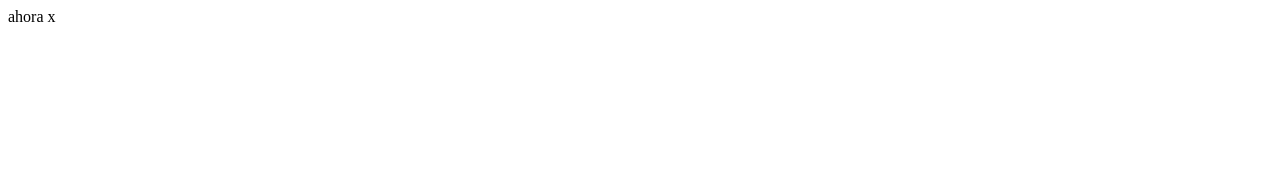
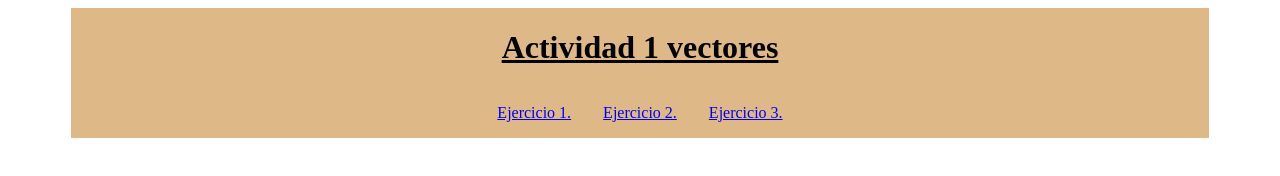
Before and after one commit to CarrizoThiago/FabioGOAT, a plain HTML site: page Index.html in a window 1280 px wide. Drawn offline with Linux system fonts and the light colour scheme.

Commit message:
3ra prueba

```diff
--- a/Index.html
+++ b/Index.html
@@ -1 +1,21 @@
-ahora x
+<!DOCTYPE html>
+<html lang="en">
+<head>
+    <meta charset="UTF-8">
+    <meta name="viewport" content="width=device-width, initial-scale=1.0">
+    <link rel="stylesheet" href="fabigoat.css">
+    <title>Document</title>
+</head>
+<body>
+    <div class="contenedor">
+        <div class="tit"><h1>Actividad 1 vectores</h1></div>
+        <div class="papuindice">
+            <p><a href="ejer1.html">Ejercicio 1.</a></p>
+            <p><a href="ejer2.html">Ejercicio 2.</a></p>
+            <p><a href="ejer3.html">Ejercicio 3.</a></p>
+
+        </div>
+
+    </div>
+</body>
+</html>
--- /dev/null
+++ b/fabigoat.css
@@ -0,0 +1,18 @@
+.contenedor{
+    width: 90%;
+    margin-left: 5%;
+    background-color: burlywood;
+}
+.papuindice{
+    display: flex;
+    justify-content: center;
+    align-items: center;
+    flex-direction: row;
+    gap: 2em;
+}
+.tit{
+    display: flex;
+    align-items: center;
+    justify-content: center;
+    text-decoration: underline;
+}
```
Also changed, not shown: ejer1.html (added), ejer2.html (added), ejer3.html (added), js.js (added).
